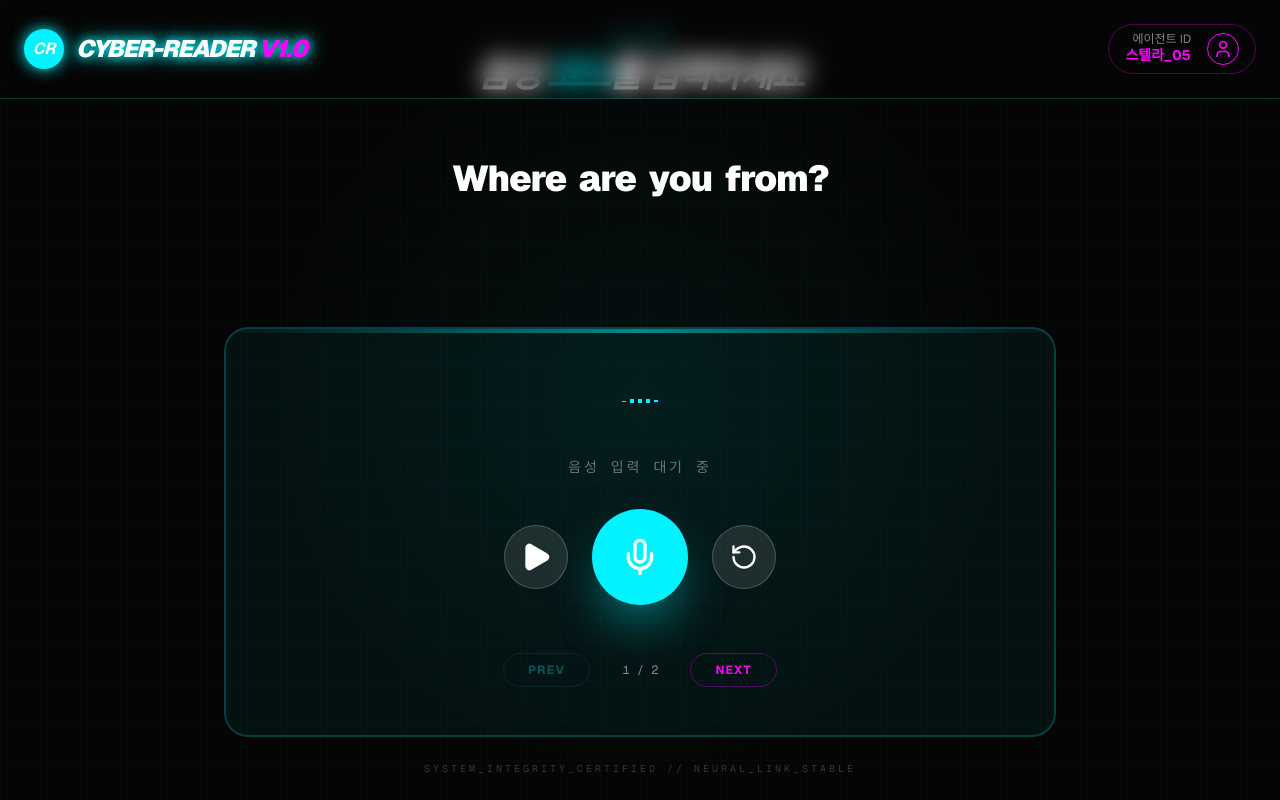
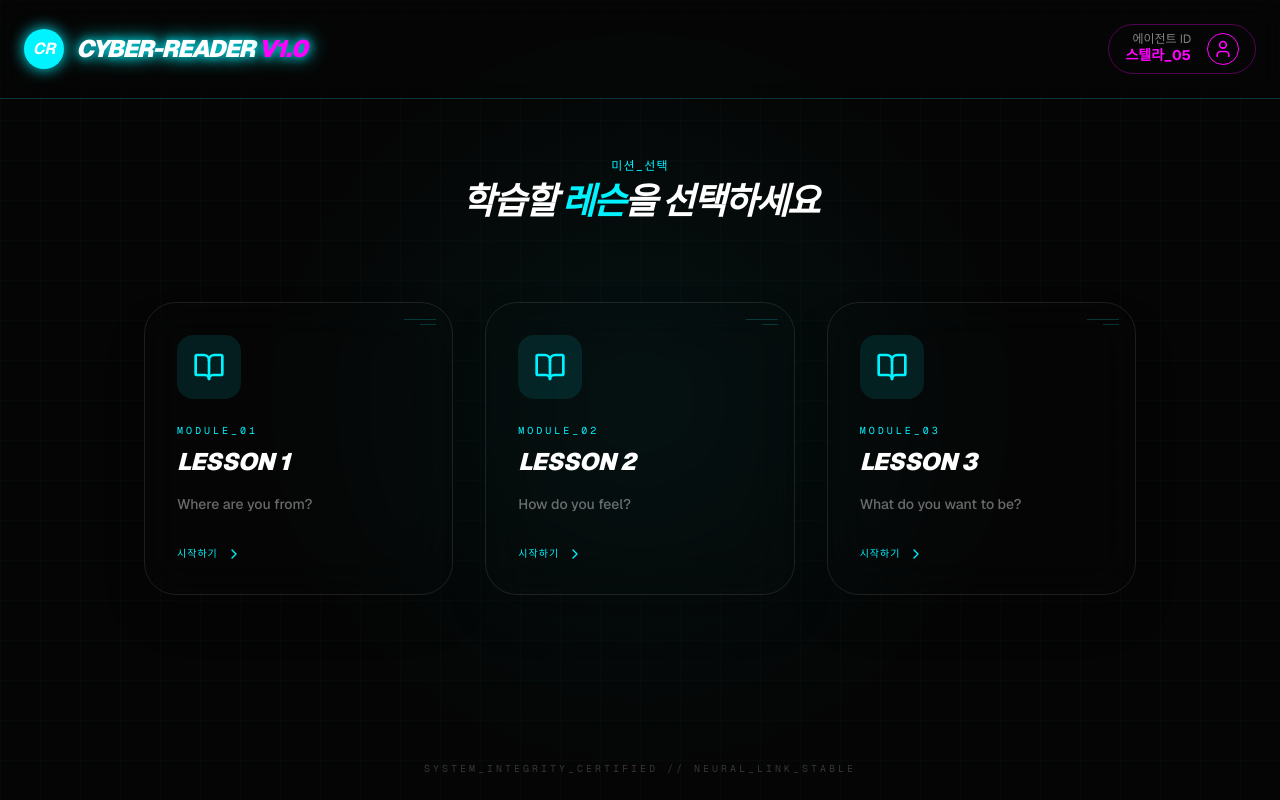
Before and after one commit to serose8779-ux/reading1, a Next.js app: page / in a window 1280 px wide. Built offline with nearby package versions, Linux system fonts and the light colour scheme.

Commit message:
Add files via upload

```diff
--- a/app/page.tsx
+++ b/app/page.tsx
@@ -1,7 +1,13 @@
 import { Header } from "@/components/Header";
 import { Reader } from "@/components/Reader";
 
+import { useState } from "react";
+import { Lesson } from "@/lib/lessons";
+import { LessonSelector } from "@/components/LessonSelector";
+
 export default function Home() {
+  const [selectedLesson, setSelectedLesson] = useState<Lesson | null>(null);
+
   return (
     <main className="min-h-screen bg-[#050505] flex flex-col items-center justify-center relative overflow-hidden">
       {/* Background Decor */}
@@ -12,13 +18,27 @@ export default function Home() {
 
       <div className="z-10 w-full flex flex-col items-center">
         <div className="mb-8 flex flex-col items-center">
-          <span className="text-cyan text-xs font-mono tracking-widest uppercase mb-2">미션_목표</span>
+          <span className="text-cyan text-xs font-mono tracking-widest uppercase mb-2">
+            {selectedLesson ? "미션_진행중" : "미션_선택"}
+          </span>
           <h2 className="text-4xl font-black text-white italic uppercase tracking-tighter text-center">
-            음성 <span className="text-cyan">코드</span>를 입력하세요
+            {selectedLesson ? (
+              <>음성 <span className="text-cyan">코드</span>를 입력하세요</>
+            ) : (
+              <>학습할 <span className="text-cyan">레슨</span>을 선택하세요</>
+            )}
           </h2>
         </div>
 
-        <Reader />
+        {selectedLesson ? (
+          <Reader
+            sentences={selectedLesson.sentences}
+            title={selectedLesson.title}
+            onBack={() => setSelectedLesson(null)}
+          />
+        ) : (
+          <LessonSelector onSelect={setSelectedLesson} />
+        )}
       </div>
 
       <footer className="fixed bottom-6 text-[10px] font-mono text-white/20 tracking-[0.3em] uppercase">
--- /dev/null
+++ b/components/LessonSelector.tsx
@@ -0,0 +1,59 @@
+"use client";
+
+import { motion } from "framer-motion";
+import { Lesson, LESSONS } from "../lib/lessons";
+import { BookOpen, ChevronRight } from "lucide-react";
+
+interface LessonSelectorProps {
+    onSelect: (lesson: Lesson) => void;
+}
+
+export function LessonSelector({ onSelect }: LessonSelectorProps) {
+    return (
+        <div className="grid grid-cols-1 md:grid-cols-3 gap-8 w-full max-w-5xl px-4 py-12">
+            {LESSONS.map((lesson, idx) => (
+                <motion.div
+                    key={lesson.id}
+                    initial={{ opacity: 0, y: 20 }}
+                    animate={{ opacity: 1, y: 0 }}
+                    transition={{ delay: idx * 0.1 }}
+                    whileHover={{ scale: 1.05, translateY: -5 }}
+                    onClick={() => onSelect(lesson)}
+                    className="cursor-pointer group relative bg-cyber-black/40 backdrop-blur-xl border border-white/10 p-8 rounded-[2rem] overflow-hidden hover:border-cyan/50 transition-all duration-500 shadow-2xl hover:shadow-cyan/20"
+                >
+                    {/* Animated Gradient Background */}
+                    <div className="absolute inset-0 bg-gradient-to-br from-cyan/10 via-transparent to-magenta/10 opacity-0 group-hover:opacity-100 transition-opacity duration-500" />
+
+                    <div className="relative z-10 flex flex-col h-full">
+                        <div className="w-16 h-16 rounded-2xl bg-cyan/10 flex items-center justify-center mb-6 group-hover:bg-cyan/20 transition-colors">
+                            <BookOpen className="w-8 h-8 text-cyan" />
+                        </div>
+
+                        <div className="mb-4">
+                            <span className="text-[10px] font-mono text-cyan tracking-[0.3em] uppercase mb-2 block">
+                                module_0{lesson.id}
+                            </span>
+                            <h3 className="text-2xl font-black text-white italic uppercase tracking-tight group-hover:text-cyan transition-colors">
+                                {lesson.title}
+                            </h3>
+                        </div>
+
+                        <p className="text-white/40 text-sm font-medium mb-8 flex-grow">
+                            {lesson.description}
+                        </p>
+
+                        <div className="flex items-center gap-2 text-cyan font-mono text-[10px] tracking-widest uppercase group-hover:gap-4 transition-all">
+                            시작하기 <ChevronRight className="w-4 h-4" />
+                        </div>
+                    </div>
+
+                    {/* Decorative Elements */}
+                    <div className="absolute top-0 right-0 p-4 opacity-20">
+                        <div className="w-8 h-[1px] bg-cyan mb-1" />
+                        <div className="w-4 h-[1px] bg-cyan ml-4" />
+                    </div>
+                </motion.div>
+            ))}
+        </div>
+    );
+}
--- a/components/Reader.tsx
+++ b/components/Reader.tsx
@@ -1,16 +1,20 @@
 "use client";
 
 import { useState, useMemo, useEffect, useRef } from "react";
-import { Mic, Play, RotateCcw, ThumbsUp } from "lucide-react";
+import { Mic, Play, RotateCcw, ThumbsUp, Home } from "lucide-react";
 import { WordBadge } from "./WordBadge";
 import { Visualizer } from "./Visualizer";
 import { useTextToSpeech } from "../hooks/useTextToSpeech";
 import { useSpeechToText } from "../hooks/useSpeechToText";
 import { cleanText, compareWords } from "../lib/utils";
 
-const TARGET_SENTENCE = "Where are you from? I am from Korea.";
+interface ReaderProps {
+    sentences: string[];
+    title: string;
+    onBack: () => void;
+}
 
-export function Reader() {
+export function Reader({ sentences, title, onBack }: ReaderProps) {
     const [currentIndex, setCurrentIndex] = useState(0);
     const { speak } = useTextToSpeech();
     const { isListening, transcript, startListening, stopListening } = useSpeechToText();
@@ -19,11 +23,6 @@ export function Reader() {
     // Initialize audio object
     useEffect(() => {
         audioRef.current = new Audio("https://assets.mixkit.co/active_storage/sfx/2869/2869-preview.mp3");
-    }, []);
-
-    // Split sentences for layout (keeping punctuation)
-    const sentences = useMemo(() => {
-        return TARGET_SENTENCE.match(/[^.!?]+[.!?]*/g)?.map(s => s.trim()) || [TARGET_SENTENCE];
     }, []);
 
     const currentTargetSentence = sentences[currentIndex];
@@ -83,7 +82,7 @@ export function Reader() {
             <div className="flex flex-col items-center gap-8 w-full bg-cyan/5 border-2 border-cyan/20 p-12 rounded-3xl relative overflow-hidden">
                 <div className="absolute top-0 left-0 w-full h-1 bg-gradient-to-r from-transparent via-cyan to-transparent opacity-50" />
 
-                <Visualizer active={isListening} />
+                {isListening && <Visualizer active={isListening} />}
 
                 <p className="text-white/40 text-sm font-mono uppercase tracking-[0.2em] text-center">
                     {isListening ? "음성을 분석 중입니다..." : "음성 입력 대기 중"}
@@ -135,6 +134,14 @@ export function Reader() {
                         NEXT
                     </button>
                 </div>
+
+                <button
+                    onClick={onBack}
+                    className="mt-8 flex items-center gap-2 text-[10px] font-mono text-white/30 hover:text-cyan transition-colors uppercase tracking-[0.2em]"
+                >
+                    <Home className="w-3 h-3" />
+                    lesson_select.return()
+                </button>
             </div>
 
             {transcript && (
--- /dev/null
+++ b/lib/lessons.ts
@@ -0,0 +1,40 @@
+export interface Lesson {
+    id: number;
+    title: string;
+    description: string;
+    sentences: string[];
+}
+
+export const LESSONS: Lesson[] = [
+    {
+        id: 1,
+        title: "Lesson 1",
+        description: "Where are you from?",
+        sentences: [
+            "Where are you from?",
+            "I am from Korea.",
+            "Where is he from?",
+            "He is from Canada."
+        ]
+    },
+    {
+        id: 2,
+        title: "Lesson 2",
+        description: "How do you feel?",
+        sentences: [
+            "How do you feel?",
+            "I am sad.",
+            "How does he feel?",
+            "He is happy."
+        ]
+    },
+    {
+        id: 3,
+        title: "Lesson 3",
+        description: "What do you want to be?",
+        sentences: [
+            "What do you want to be?",
+            "I want to be a doctor."
+        ]
+    }
+];
```
